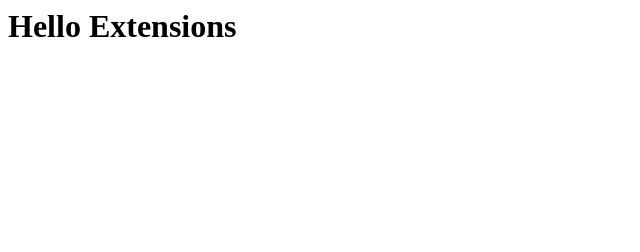
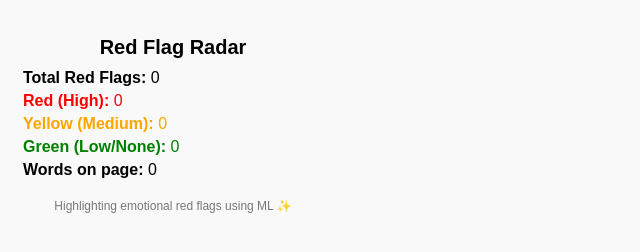
Before and after one commit to TalhaChoudry06/JLPT-Highlighter, a browser extension: page hello.html in a window 1280 px wide. Shown: the whole page, without its empty margins (0-640 px from the left). Drawn offline with Linux system fonts and the light colour scheme.

Commit message:
added word count function

```diff
--- a/hello.html
+++ b/hello.html
@@ -1,5 +1,51 @@
+<!DOCTYPE html>
 <html>
-  <body>
-    <h1>Hello Extensions</h1>
-  </body>
+<head>
+  <meta charset="UTF-8">
+  <title>Red Flag Radar</title>
+  <style>
+    body {
+      font-family: Arial, sans-serif;
+      width: 300px;
+      padding: 15px;
+      background-color: #f9f9f9;
+    }
+    h1 {
+      font-size: 20px;
+      margin-bottom: 10px;
+      text-align: center;
+    }
+    .summary {
+      margin-top: 10px;
+    }
+    .count {
+      font-size: 16px;
+      margin: 5px 0;
+    }
+    .red { color: red; }
+    .yellow { color: orange; }
+    .green { color: green; }
+    .footer {
+      margin-top: 20px;
+      font-size: 12px;
+      color: #777;
+      text-align: center;
+    }
+  </style>
+</head>
+<body>
+  <h1>Red Flag Radar</h1>
+  <div class="summary">
+    <p class="count"><strong>Total Red Flags:</strong> <span id="totalCount">0</span></p>
+    <p class="count red"><strong>Red (High):</strong> <span id="redCount">0</span></p>
+    <p class="count yellow"><strong>Yellow (Medium):</strong> <span id="yellowCount">0</span></p>
+    <p class="count green"><strong>Green (Low/None):</strong> <span id="greenCount">0</span></p>
+    <p class="count"><strong>Words on page:</strong> <span id="wordCount">0</span></p>
+</div>
+  <div class="footer">
+    Highlighting emotional red flags using ML ✨
+  </div>
+
+  <script src="popups/popup.js"></script>
+</body>
 </html>
--- /dev/null
+++ b/popups/popup.js
@@ -0,0 +1,26 @@
+console.log("Popup script loaded");
+
+chrome.tabs.query({ active: true, currentWindow: true }, (tabs) => {
+    const tab = tabs[0];
+    if (!tab || tab.url.startsWith("chrome://") || tab.url.startsWith("edge://")) {
+      document.getElementById("wordCount").textContent = "N/A";
+      return;
+    }
+
+    // Inject content.js into the active tab
+    chrome.scripting.executeScript({
+      target: { tabId: tab.id },
+      files: ["scripts/content.js"]
+    }, () => {
+      const key = "wc_" + tab.id;
+
+      // Wait a tiny moment to let content.js send the message and background.js save it
+      setTimeout(() => {
+        chrome.storage.local.get([key], (result) => {
+          const count = result[key] ?? "N/A";
+          document.getElementById("wordCount").textContent = count;
+          console.log("📦 Got from storage", key, "=", count);
+        });
+      }, 300); // 300ms delay to allow content -> background -> storage
+    });
+  });
```
Also changed, not shown: scripts/background.js (added, +7 -0 lines), scripts/content.js (added, +8 -0 lines), manifest.json.
